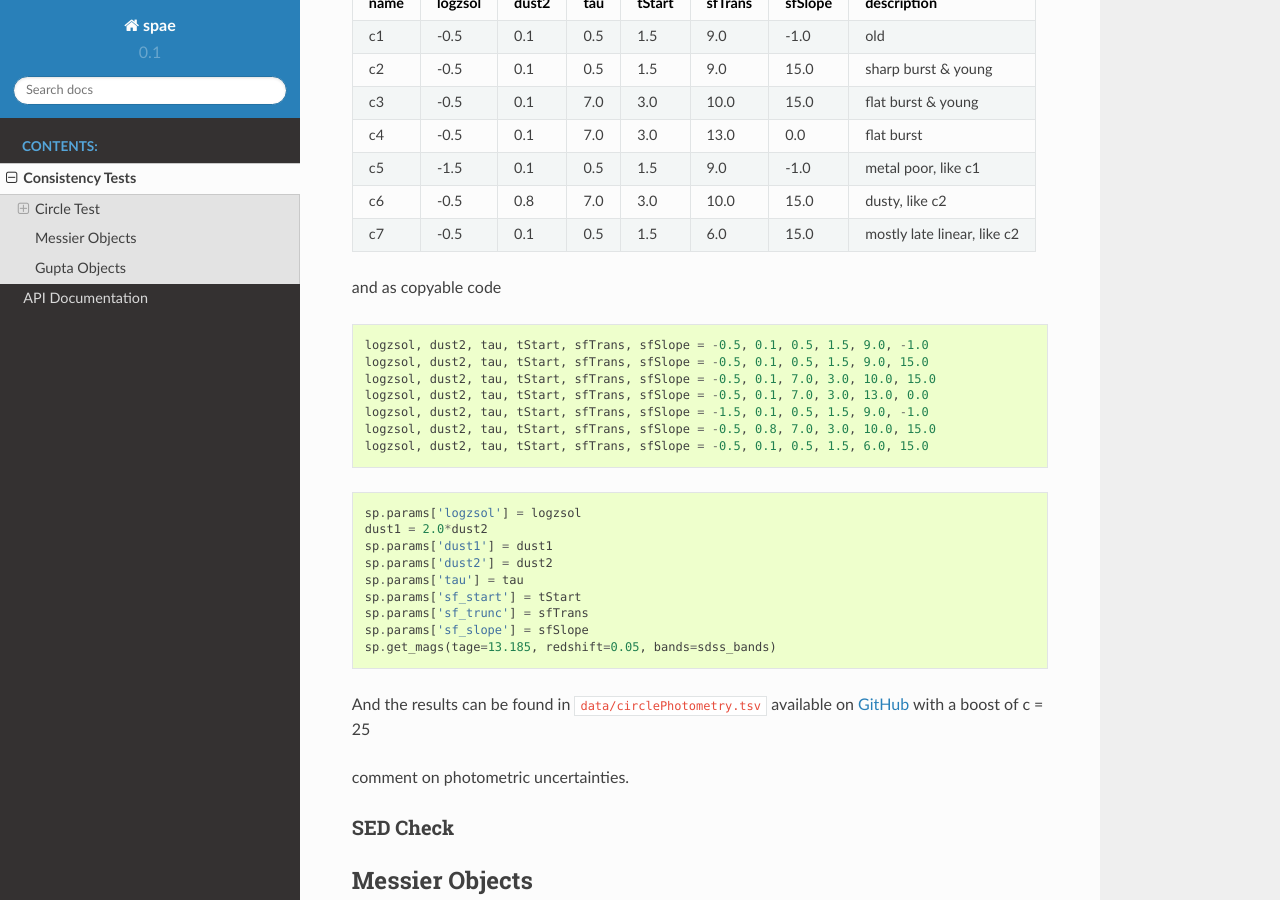
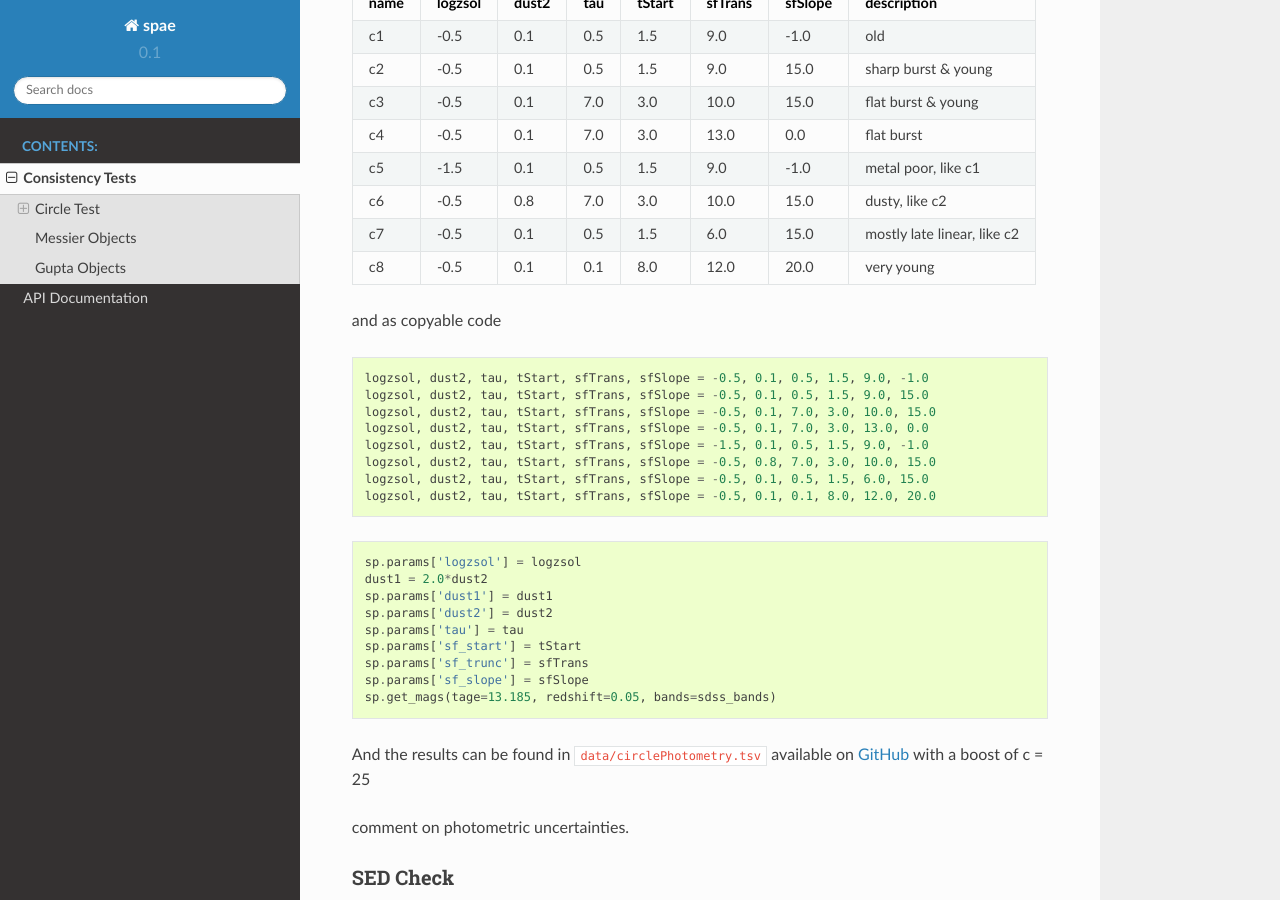
Before and after one commit to benjaminrose/MC-Age, a Sphinx documentation site: the page built from docs/circle-test.rst, in a window 1280 px wide and 900 px high, scrolled down 729 px. Built offline with Sphinx 7.4.7 and the Read the Docs theme 2.0.0, drawn with Linux system fonts in a browser that asks for light colours; pages that are not in the unit, such as notebooks, are missing from menus.

Commit message:
Add one more very young circle test
This has an age of 0.437 Gyr is essentially the lower limit of this star formation history.

```diff
--- a/docs/circle-test.rst
+++ b/docs/circle-test.rst
@@ -48,6 +48,8 @@ Here are the different input 1, star formation histories in a table
 +-----+---------+-------+-----+--------+---------+---------+----------------------------+
 |c7   | -0.5    | 0.1   | 0.5 | 1.5    | 6.0     | 15.0    | mostly late linear, like c2|
 +-----+---------+-------+-----+--------+---------+---------+----------------------------+
+|c8   | -0.5    | 0.1   | 0.1 | 8.0    | 12.0    | 20.0    | very young                 |
++-----+---------+-------+-----+--------+---------+---------+----------------------------+
 
 and as copyable code
 
@@ -60,6 +62,7 @@ and as copyable code
     logzsol, dust2, tau, tStart, sfTrans, sfSlope = -1.5, 0.1, 0.5, 1.5, 9.0, -1.0
     logzsol, dust2, tau, tStart, sfTrans, sfSlope = -0.5, 0.8, 7.0, 3.0, 10.0, 15.0
     logzsol, dust2, tau, tStart, sfTrans, sfSlope = -0.5, 0.1, 0.5, 1.5, 6.0, 15.0
+    logzsol, dust2, tau, tStart, sfTrans, sfSlope = -0.5, 0.1, 0.1, 8.0, 12.0, 20.0
 
 .. logzsol, dust2, tau, tStart, sfTrans, sfSlope = 0.0, 0.1, 10.0, 6.0, 8.0, 19.0
 .. logzsol, dust2, tau, tStart, sfTrans, sfSlope = 0.0, 0.1, 10.0, 9.0, 10.0, 19.0
```
Also changed, not shown: 1 other file.
